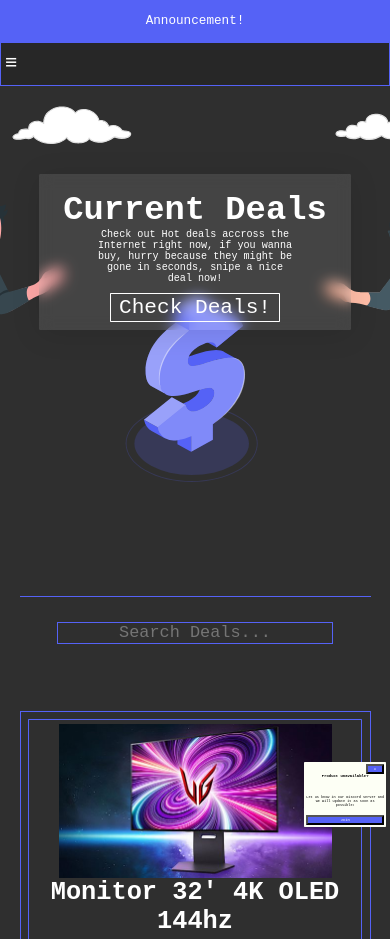
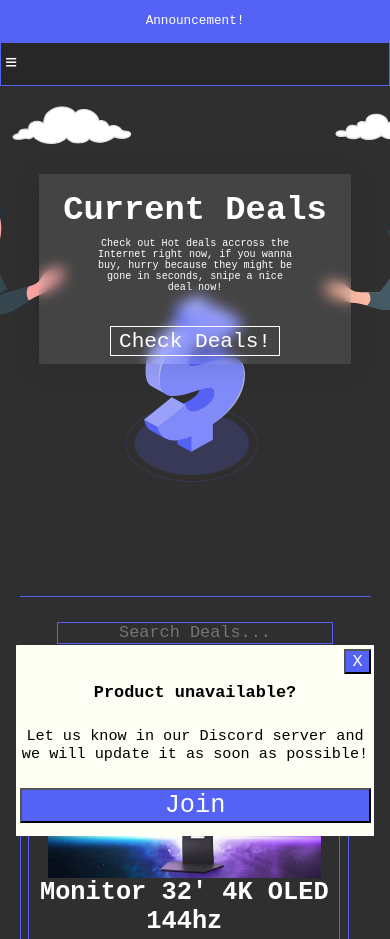
Before and after one commit to oybekx3d/website_blue, a plain HTML site: page deals.html in a window 390 px wide. Shown: the top 939 px of the page. Drawn offline with Linux system fonts and the light colour scheme.

Commit message:
Add files via upload

```diff
--- a/css/blog.css
+++ b/css/blog.css
@@ -30,6 +30,7 @@
 #blog img{
     width: 15vw;
     aspect-ratio: 1/1;
+    object-fit: contain;
 }
 #blog h2{
     font-weight: 1000;
--- a/css/deals.css
+++ b/css/deals.css
@@ -7,11 +7,13 @@
     margin: 5vh 5vw;
     padding: 2vw;
     border: 0.2vw solid #5562f6;
-    gap: 2vw;
+    gap: 1vw;
+    width: 80vw;
+    max-width: 80vw;
 }
+
 #dealCont{
     display: flex;
-    padding: 1vw;
     flex-direction: column;
     justify-content: center;
     align-items: center;
@@ -19,6 +21,7 @@
     color: #fff;
     border: #5562f6 .2vw solid;
     border-radius: .2vw;
+    padding: 1vw;
 }
 #dealCont img{
     width: 15vw;
@@ -32,12 +35,13 @@
 }
 #dealCont h3, p{
     font-size: 1.5vw;
-    margin: 0;
-    margin-bottom: 1vh;
+    margin: 1vh 0;
+}
+#dealCont h3{
+    margin-top: auto;
 }
 #dealCont h4{
     font-size: 1vw;
-    margin: 1vh 0;
 }
 #dealCont button{
     font-size: 2vw;
@@ -46,7 +50,6 @@
     border: #5562f6 0.2vw solid;
     color: white;
 	border-radius: .2vw;
-    margin-top: auto;
 }
 #dealCont button:hover{
     background-color: #5562f6;
--- a/css/faq.css
+++ b/css/faq.css
@@ -5,7 +5,7 @@
 #helpMainCont{
     display: flex;
     color: white;
-    border: #dc0000 0.2vw solid;
+    border: #5562f6 0.2vw solid;
     margin: 5vh 10vw;
     padding: 2vw;
 }
--- a/css/global.css
+++ b/css/global.css
@@ -108,6 +108,7 @@ body{
     font-size: 1.5vw;
 }
 #mainMenuBanner button{
+	margin-top: 3vh;
     background-color: transparent;
     border: #fff 0.2vw solid;
     font-size: 1.7vw;
@@ -316,15 +317,16 @@ input{
 	border-radius: .2vw;
 	animation: fadeIn 1.5s;
 }
-#unavailableDiscordPopUp h4{
+#unavailableDiscordPopUp h3{
 	font-size: 1vw;
 	margin: 0;
 	margin-bottom: 2vh;
 }
 #unavailableDiscordPopUp button{
+	margin-top: 2vh;
 	background-color: #5562f6;
 	color: white;
-	font-size: 1vw;
+	font-size: 1.3vw;
 	border-radius: .2vw;
 }
 #unavailableDiscordPopUp button:hover{
@@ -334,6 +336,8 @@ input{
 	font-size: .9vw;
 }
 #popUpCloseBtn{
+	font-size: 1vw !important;
+	margin-top: 0 !important;
 	width: max-content;
 	margin-left: auto;
 	border-radius: .2vw;
@@ -454,4 +458,23 @@ input{
     .mobileHide{
         display: none !important;
     }
+	#unavailableDiscordPopUp{
+		width: 90vw;
+		right: 4vw;
+		bottom: 1vh;
+		padding: 1vw;
+	}
+	#unavailableDiscordPopUp h3{
+		font-size: 2vh;
+	}
+	#unavailableDiscordPopUp button{
+		font-size: 3vh;
+		margin-bottom: 1vh;
+	}
+	#unavailableDiscordPopUp p{
+		font-size: 1.8vh;
+	}
+	#popUpCloseBtn{
+		font-size: 2vh !important;
+	}
 }
--- a/css/pc.css
+++ b/css/pc.css
@@ -49,7 +49,7 @@
 }
 .pcContainer img{
 	width: 25vw;
-	height: 25vw;
+	aspect-ratio: 1/1;
 	object-fit: contain;
 }
 .pcContainer h2{
@@ -82,7 +82,6 @@
 	color: #fff;
 	padding: 0.4vw 0.2vw;
 	font-size: 1.5vw;
-	margin-top: auto;
 }
 .pcContainer button:hover{
 	background-color: #5562f6;
--- a/data/global.json
+++ b/data/global.json
@@ -1,4 +1,8 @@
 {
     "announcement": "Announcement!",
-    "announcementLink":"index.html"
+    "announcementLink":"index.html",
+    "letsKnowText":"Product unavailable?",
+    "letsKnowPar":"Let us know in our Discord server and we will update it as soon as possible!",
+    "letsKnowBtnText": "Join",
+    "letsKnowLink":"https://google.com"
 }
--- a/data/index.json
+++ b/data/index.json
@@ -22,7 +22,7 @@
     "psuBuyLink":"https://google.com/psu",
     "id": "1"
 },
-    "2" : {
+    "3" : {
     "pcName":"Workstation & Gaming PC",
     "pcDescription":"Lorem ipsum dolor sit amet consectetur adipisicing elit. Sapiente optio reprehenderit veniam aliquam ratione, impedit numquam, modi deleniti, aspernatur iusto ea. Tenetur, deleniti aperiam.",
     "pcImg":"imgs/pc_empty.webp",
@@ -45,7 +45,7 @@
     "psuBuyLink":"https://google.com/psu",
     "id": "2"
     },
-    "3" : {
+    "4" : {
         "pcName":"Budget gaming PC",
         "pcDescription":"Lorem ipsum dolor sit amet consectetur adipisicing elit. Sapiente optio reprehenderit veniam aliquam ratione, impedit numquam, modi deleniti, aspernatur iusto ea. Tenetur, deleniti aperiam.",
         "pcImg":"imgs/pc_empty.webp",
--- a/deals.html
+++ b/deals.html
@@ -41,12 +41,7 @@
     <div id="dealList">
 
     </div>
-    <div id="unavailableDiscordPopUp">
-      <button id="popUpCloseBtn" onclick="$('#unavailableDiscordPopUp').hide()">X</button>
-      <h4>Product unavailable?</h4>
-      <p>Let us know in our Discord server and we will update it as soon as possible!</p>
-      <button>Join</button>
-    </div>
+
   </main>
   <footer>
     </footer>
--- a/js/global.js
+++ b/js/global.js
@@ -6,22 +6,56 @@ function updatemenu() {
       document.getElementById('menu').style.borderRadius = '0';
     }
   }
-function updateGlobal() {
-  fetch('data/global.json')
-      .then(response => response.json())
-      .then(data => {
-        $("#announcement").html(data.announcement);
-        $("#announcement").attr("href", data.announcementLink);
-        });
+
+function loadMenu() {
   fetch('menu.txt')
       .then(response => response.text())
       .then(data => {
         $('#menu').html(data)
         });
+}
+
+function loadFooter() {
   fetch('footer.txt')
       .then(response => response.text())
       .then(data => {
         $('footer').html(data)
         });
 }
+function globaljs() {
+  fetch('data/global.json')
+      .then(response => response.json())
+      .then(data => {
+        $("#announcement").html(data.announcement);
+        $("#announcement").attr("href", data.announcementLink);
+        let letsKnowCont = document.createElement("div");
+        letsKnowCont.id = "unavailableDiscordPopUp";
+        let letsKnowCloseBtn = document.createElement("button");
+        $(letsKnowCloseBtn).text("X");
+        $(letsKnowCloseBtn).attr("onclick","$('#unavailableDiscordPopUp').hide()")
+        $(letsKnowCloseBtn).attr("id", "popUpCloseBtn")
+        let letsknowtext = document.createElement("h3");
+        $(letsknowtext).text(data.letsKnowText);
+        let letsKnowPar = document.createElement("p");
+        $(letsKnowPar).text(data.letsKnowPar)
+        let letsKnowBtnLink = document.createElement("button");
+        $(letsKnowBtnLink).text(data.letsKnowBtnText)
+        $(letsKnowBtnLink).attr("onclick", "window.open('" + data.letsKnowLink+"')")
+        letsKnowCont.appendChild(letsKnowCloseBtn);
+        letsKnowCont.appendChild(letsknowtext);
+        letsKnowCont.append(letsKnowPar);
+        letsKnowCont.appendChild(letsKnowBtnLink);
+        document.body.appendChild(letsKnowCont)
+        });
+
+}
+
+
+
+
+function updateGlobal() {
+  loadMenu();
+  loadFooter();
+  globaljs();
+}
 updateGlobal()
```
Also changed, not shown: accs.html (+0 -7 lines), css/acc.css (+8 -2 lines), faq.html (+0 -4 lines), gaming.html (+0 -7 lines), index.html (+0 -6 lines), pc.html (+0 -6 lines), productivity.html (+0 -7 lines), imgs/deals/gpu_4090_ROGStrix.png (added).
